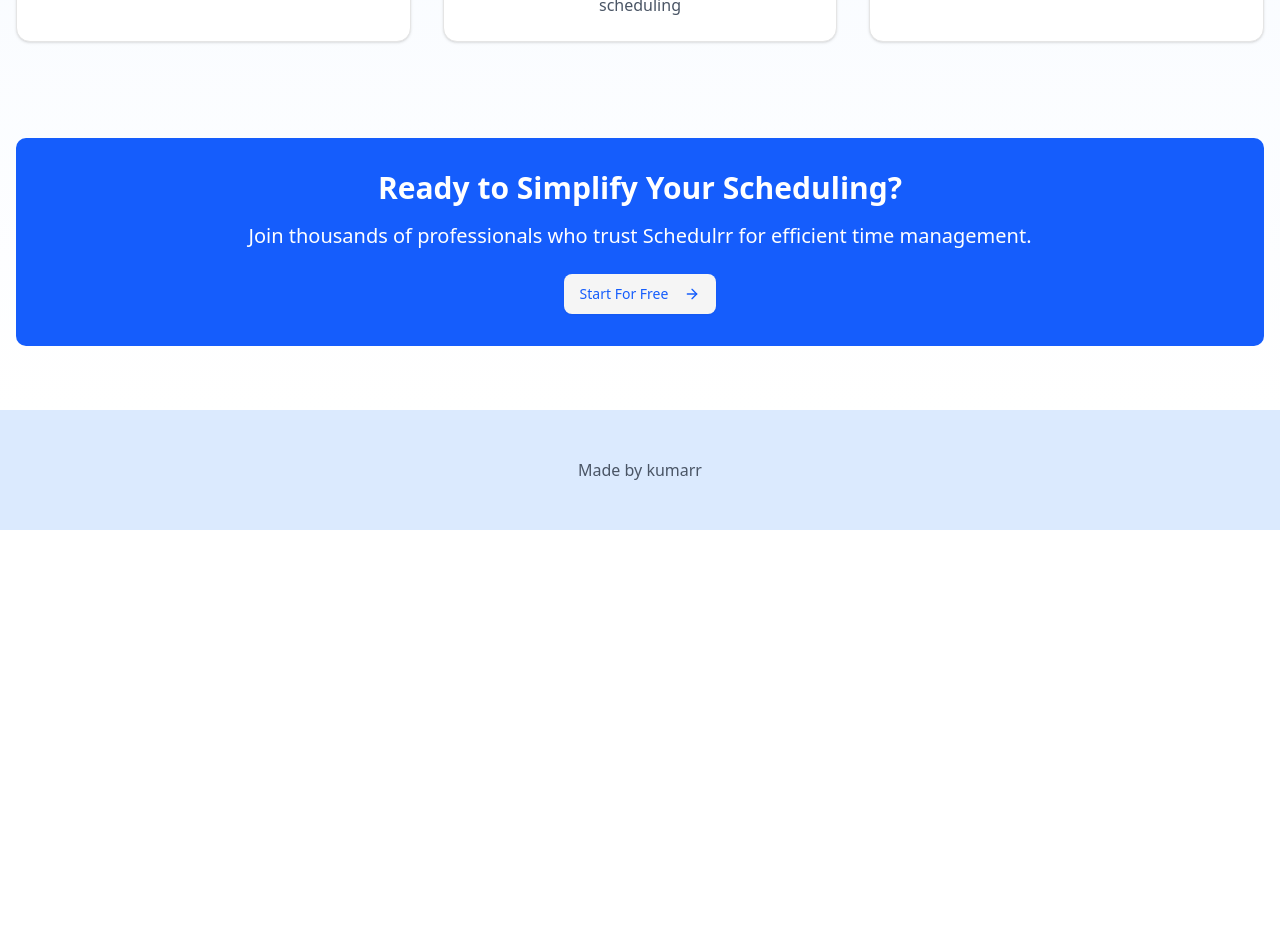
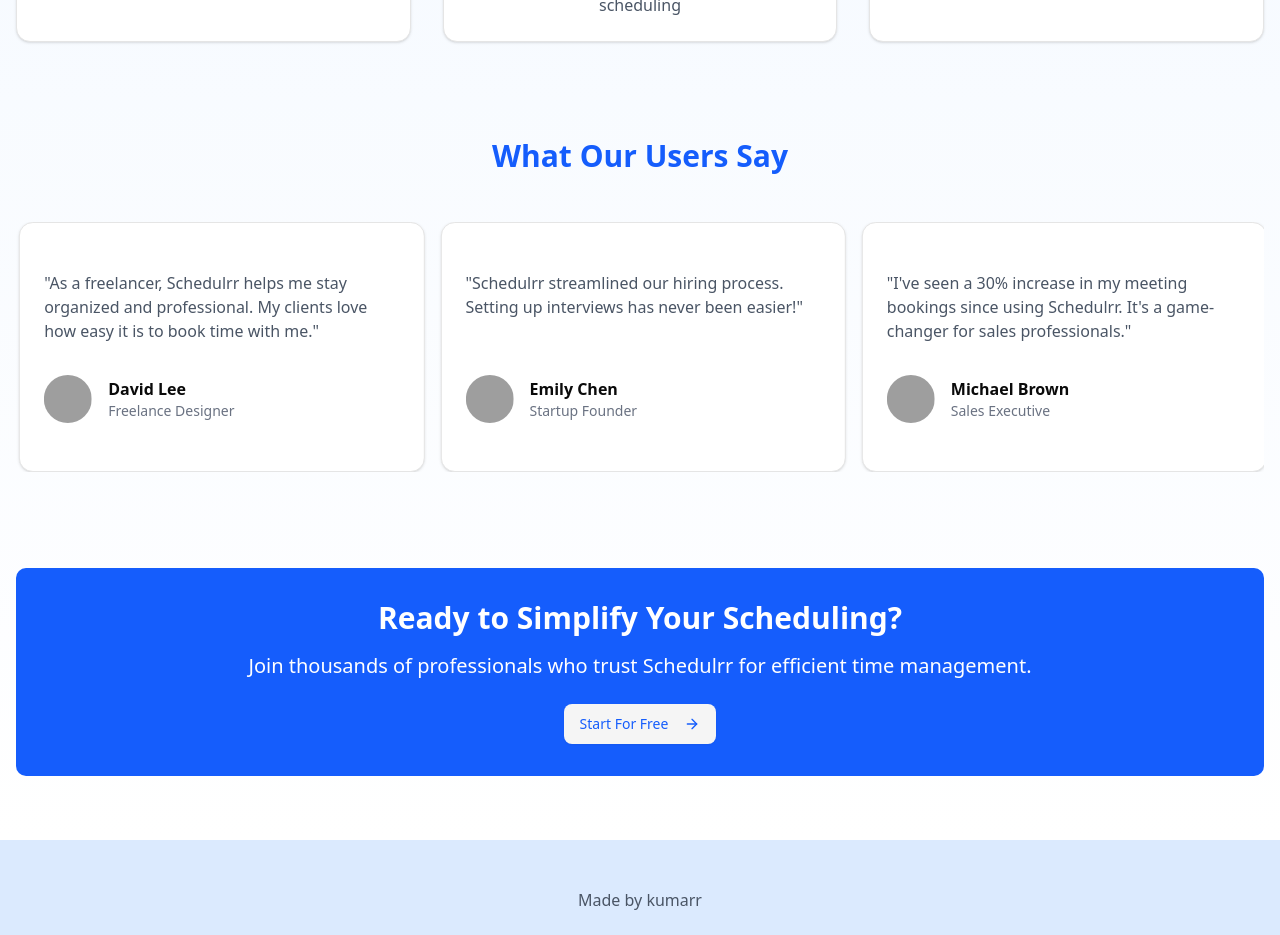
Before and after one commit to Arunkumar7070/notify, a Next.js app: page / in a window 1280 px wide. Shown: the part 940-1875 px from the top of the page. Before the commit the page ends 1470 px from the top, so only its background shows below. Built offline with nearby package versions, Linux system fonts and the light colour scheme; no server answers; grey boxes are pictures that could not be loaded.

Commit message:
Added testimonial section

```diff
--- a/app/page.js
+++ b/app/page.js
@@ -2,7 +2,7 @@
 import Link from "next/link"
 import { Button } from "@/components/ui/button";
 import { Card, CardHeader, CardTitle, CardContent } from "@/components/ui/card";
-
+import TestimonialsCarousel from "@/components/testimonial";
 import { ArrowRight, Calendar, Clock, LinkIcon } from "lucide-react";
 
 const features = [
@@ -86,6 +86,13 @@
           ))}
         </div>
       </div>
+        {/* Testimonials Section */}
+      <div className="mb-24">
+        <h2 className="text-3xl font-bold text-center mb-12 text-blue-600">
+          What Our Users Say
+        </h2>
+        <TestimonialsCarousel />
+      </div>
       {/* CTA Section */}
       <div className="bg-blue-600 text-white rounded-lg p-8 text-center">
         <h2 className="text-3xl font-bold mb-4">
--- /dev/null
+++ b/components/testimonial.jsx
@@ -0,0 +1,89 @@
+"use client";
+
+import React from "react";
+import { Card, CardContent } from "@/components/ui/card";
+import {
+  Carousel,
+  CarouselContent,
+  CarouselItem,
+} from "@/components/ui/carousel";
+import { Avatar, AvatarFallback, AvatarImage } from "@/components/ui/avatar";
+import Autoplay from "embla-carousel-autoplay";
+
+const testimonials = [
+  {
+    name: "Sarah Johnson",
+    role: "Marketing Manager",
+    content:
+      "Schedulrr has transformed how I manage my team's meetings. It's intuitive and saves us hours every week!",
+    image: "https://i.pravatar.cc/150?img=1",
+  },
+  {
+    name: "David Lee",
+    role: "Freelance Designer",
+    content:
+      "As a freelancer, Schedulrr helps me stay organized and professional. My clients love how easy it is to book time with me.",
+    image: "https://i.pravatar.cc/150?img=2",
+  },
+  {
+    name: "Emily Chen",
+    role: "Startup Founder",
+    content:
+      "Schedulrr streamlined our hiring process. Setting up interviews has never been easier!",
+    image: "https://i.pravatar.cc/150?img=3",
+  },
+  {
+    name: "Michael Brown",
+    role: "Sales Executive",
+    content:
+      "I've seen a 30% increase in my meeting bookings since using Schedulrr. It's a game-changer for sales professionals.",
+    image: "https://i.pravatar.cc/150?img=4",
+  },
+];
+
+const TestimonialsCarousel = () => {
+  return (
+    <Carousel
+      plugins={[
+        Autoplay({
+          delay: 5000,
+        }),
+      ]}
+      className="w-full mx-auto"
+    >
+      <CarouselContent>
+        {testimonials.map((testimonial, index) => (
+          <CarouselItem key={index} className="md:basis-1/2 lg:basis-1/3">
+            <Card className="h-full">
+              <CardContent className="flex flex-col justify-between h-full p-6">
+                <p className="text-gray-600 mb-4">
+                  &quot;{testimonial.content}&quot;
+                </p>
+                <div className="flex items-center mt-4">
+                  <Avatar className="h-12 w-12 mr-4">
+                    <AvatarImage
+                      src={testimonial.image}
+                      alt={testimonial.name}
+                    />
+                    <AvatarFallback>
+                      {testimonial.name
+                        .split(" ")
+                        .map((n) => n[0])
+                        .join("")}
+                    </AvatarFallback>
+                  </Avatar>
+                  <div>
+                    <p className="font-semibold">{testimonial.name}</p>
+                    <p className="text-sm text-gray-500">{testimonial.role}</p>
+                  </div>
+                </div>
+              </CardContent>
+            </Card>
+          </CarouselItem>
+        ))}
+      </CarouselContent>
+    </Carousel>
+  );
+};
+
+export default TestimonialsCarousel;
--- a/package.json
+++ b/package.json
@@ -19,6 +19,7 @@
     "@radix-ui/react-tabs": "^1.1.3",
     "class-variance-authority": "^0.7.1",
     "clsx": "^2.1.1",
+    "embla-carousel-autoplay": "^8.5.2",
     "embla-carousel-react": "^8.5.2",
     "lucide-react": "^0.482.0",
     "next": "15.2.2",
```
Also changed, not shown: 1 other file (tests, documents, lock files or other folders).
